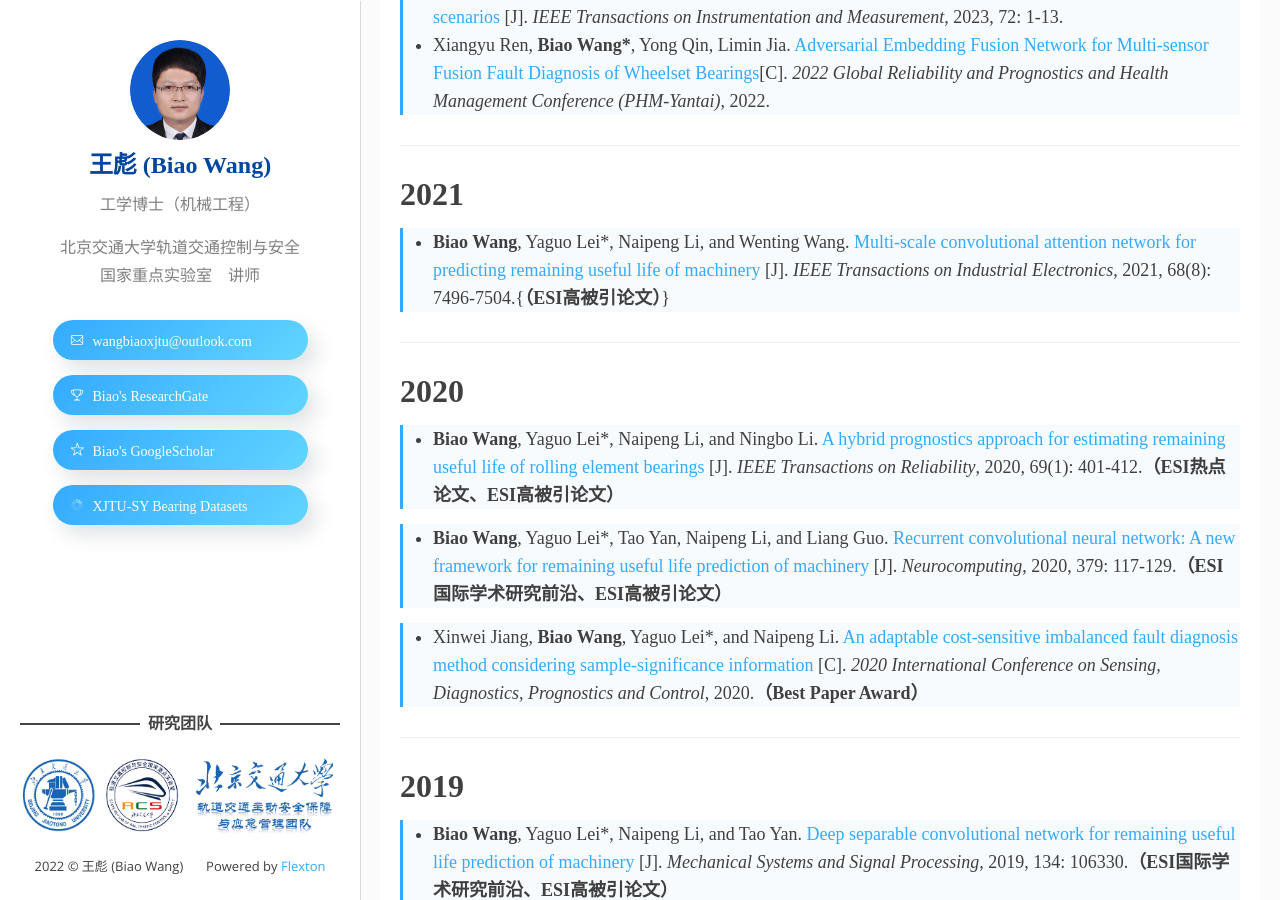
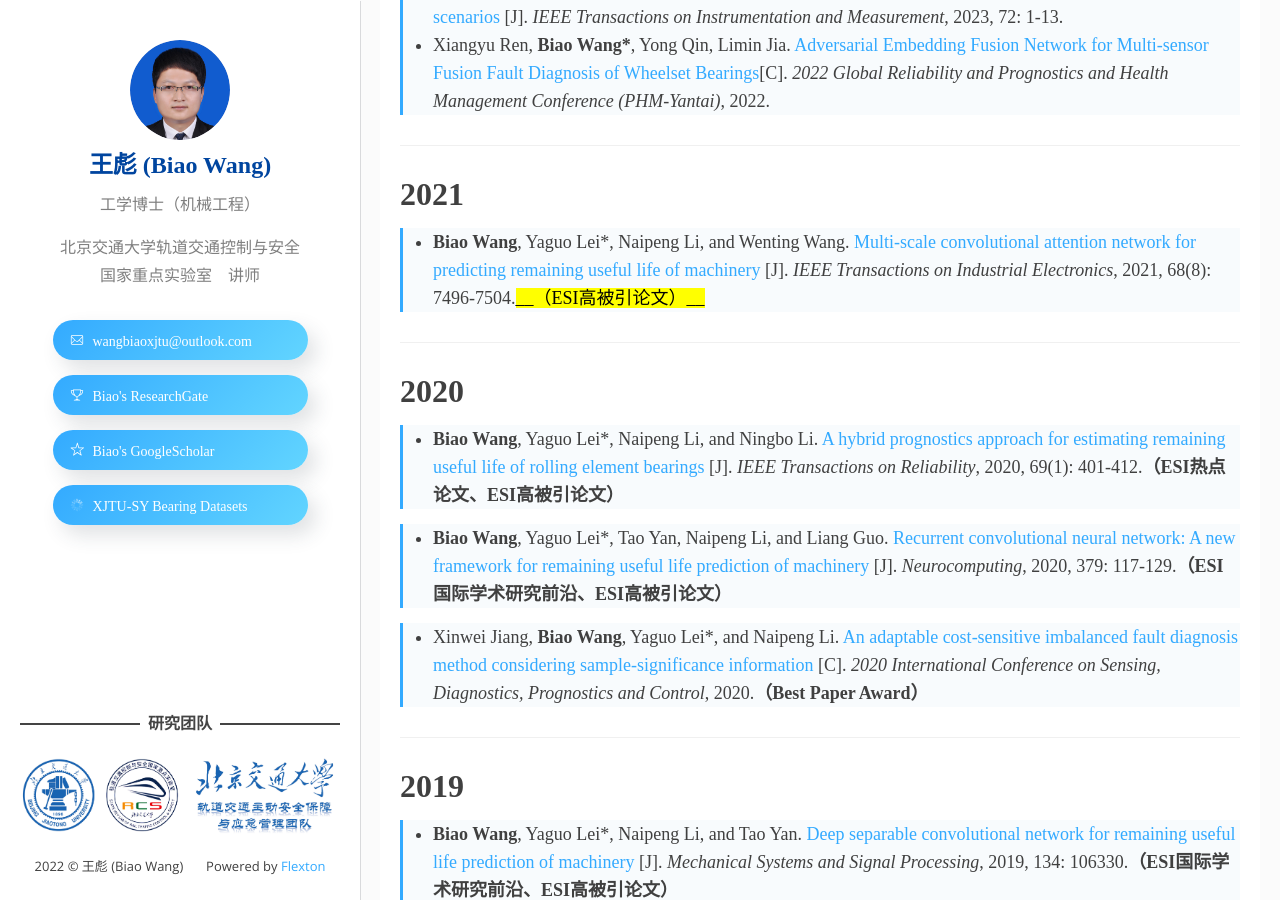
Before and after one commit to WangBiaoXJTU/WangBiaoXJTU.github.io, a Jekyll site: the page built from _posts/2021-06-28-publication.markdown, in a window 1280 px wide and 900 px high, scrolled down 896 px. Built offline with Jekyll 4.4.1, drawn with Linux system fonts in a browser that asks for light colours; some web fonts are replaced.

Commit message:
Update 2021-06-28-publication.markdown

```diff
--- a/_posts/2021-06-28-publication.markdown
+++ b/_posts/2021-06-28-publication.markdown
@@ -17,7 +17,7 @@
 
 ***
 # 2021
-> * __Biao Wang__, Yaguo Lei*, Naipeng Li, and Wenting Wang. [Multi-scale convolutional attention network for predicting remaining useful life of machinery](https://ieeexplore.ieee.org/document/9126224) [J]. _IEEE Transactions on Industrial Electronics_, 2021, 68(8): 7496-7504.{__（ESI高被引论文）__}
+> * __Biao Wang__, Yaguo Lei*, Naipeng Li, and Wenting Wang. [Multi-scale convolutional attention network for predicting remaining useful life of machinery](https://ieeexplore.ieee.org/document/9126224) [J]. _IEEE Transactions on Industrial Electronics_, 2021, 68(8): 7496-7504.<mark>__（ESI高被引论文）__</mark>
 
 ***
 # 2020
```
